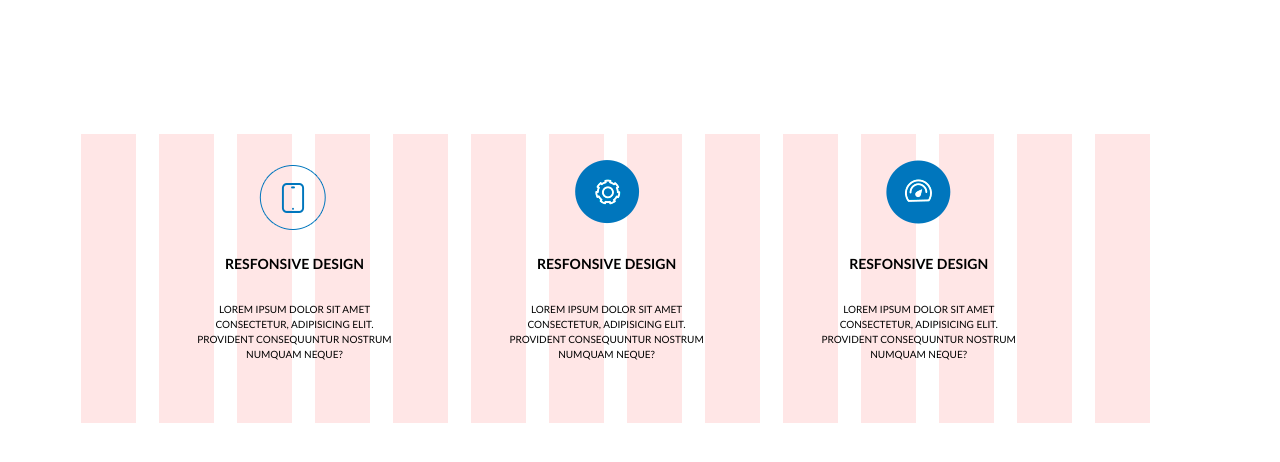
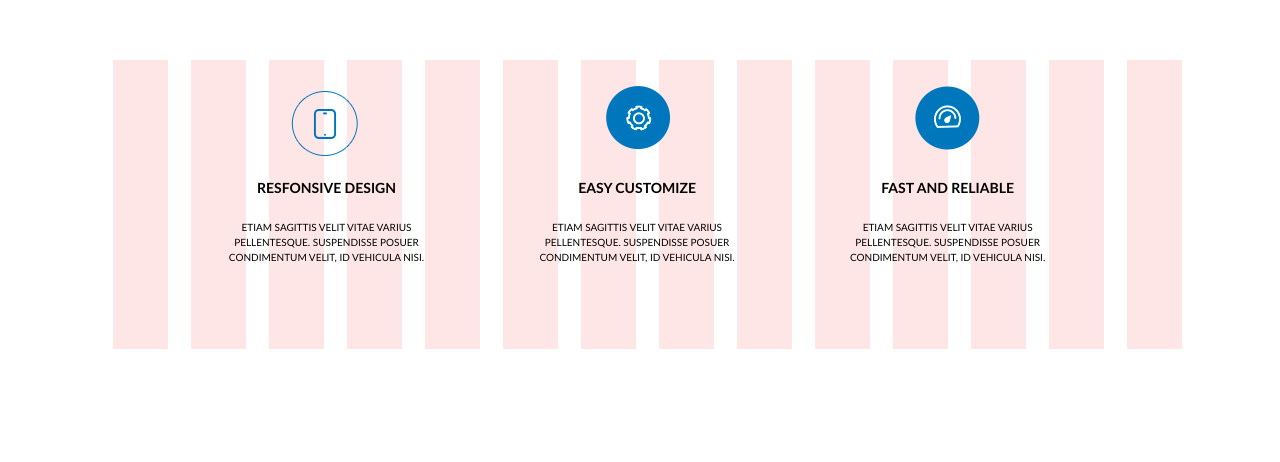
Before and after one commit to innabereshuk/services, a plain HTML site: page index.html in a window 1280 px wide. Shown: the part 196-658 px from the top of the page. Drawn offline with Linux system fonts and the light colour scheme.

Commit message:
init commit

```diff
--- a/css/styles.css
+++ b/css/styles.css
@@ -2,18 +2,22 @@
     box-sizing: border-box;
 }
 
+html {
+    height: 100%;
+    font-size: 10px;
+}
+
 body {
+    margin: 0;
+    max-height: 100%;
     font-family: 'Trebuchet MS', Arial, sans-serif;
-    max-width: 1100px;
-    width: 99%;
-    height: 100vw;
     font-weight: 400;
 }
 
-section {
+ section {
     width: 100%;
     height: 100%;
-    margin: 30% 50px;
+    margin: calc(100vh / 2 - 289px / 2)  0;
 
 }
 
@@ -24,6 +28,7 @@ a, button {
 .container {
     width: 1100px;
     height: 289px;
+    margin: 0 auto;
     background: linear-gradient(to right, #ffffff 30%, #ffe6e6 0);
     background-size: 78px 100%;
 
--- a/index.html
+++ b/index.html
@@ -15,19 +15,19 @@
             <div class="kontent">
                 <div class="kontent kont col"><img class="bg" src="image1.png">
                     <h2>Resfonsive Design</h2><br>
-                    <p>Lorem ipsum dolor sit amet consectetur, adipisicing elit. Provident consequuntur nostrum numquam neque?</p>
+                    <p>Etiam sagittis velit vitae varius pellentesque. Suspendisse posuer condimentum velit, id vehicula nisi.</p>
                 </div>
             </div>
             <div class="kontent">
                 <div class="kontent kont col1"><img class="bg" src="image2.png" alt="Icon2">
-                     <h2>Resfonsive Design</h2><br>
-                     <p>Lorem ipsum dolor sit amet consectetur, adipisicing elit. Provident consequuntur nostrum numquam neque?</p>
+                     <h2>Easy Customize</h2><br>
+                     <p>Etiam sagittis velit vitae varius pellentesque. Suspendisse posuer condimentum velit, id vehicula nisi.</p>
                 </div>
             </div>
             <div class="kontent">
                 <div class="kontent kont col2"><img class="bg" src="image3.png" alt="Icon3">
-                     <h2>Resfonsive Design</h2><br>
-                     <p>Lorem ipsum dolor sit amet consectetur, adipisicing elit. Provident consequuntur nostrum numquam neque?</p>
+                     <h2>Fast and reliable</h2><br>
+                     <p>Etiam sagittis velit vitae varius pellentesque. Suspendisse posuer condimentum velit, id vehicula nisi.</p>
                  </div>
             </div>
         </div>
```
